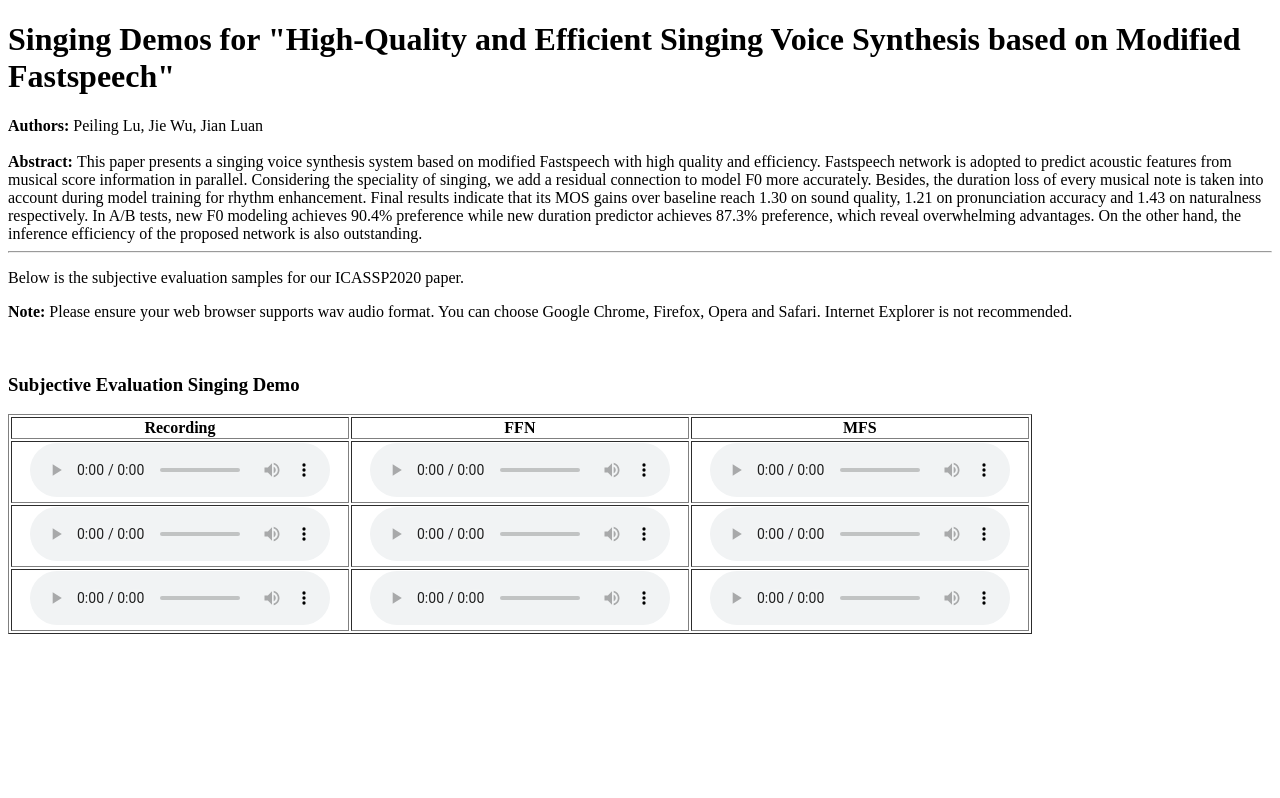
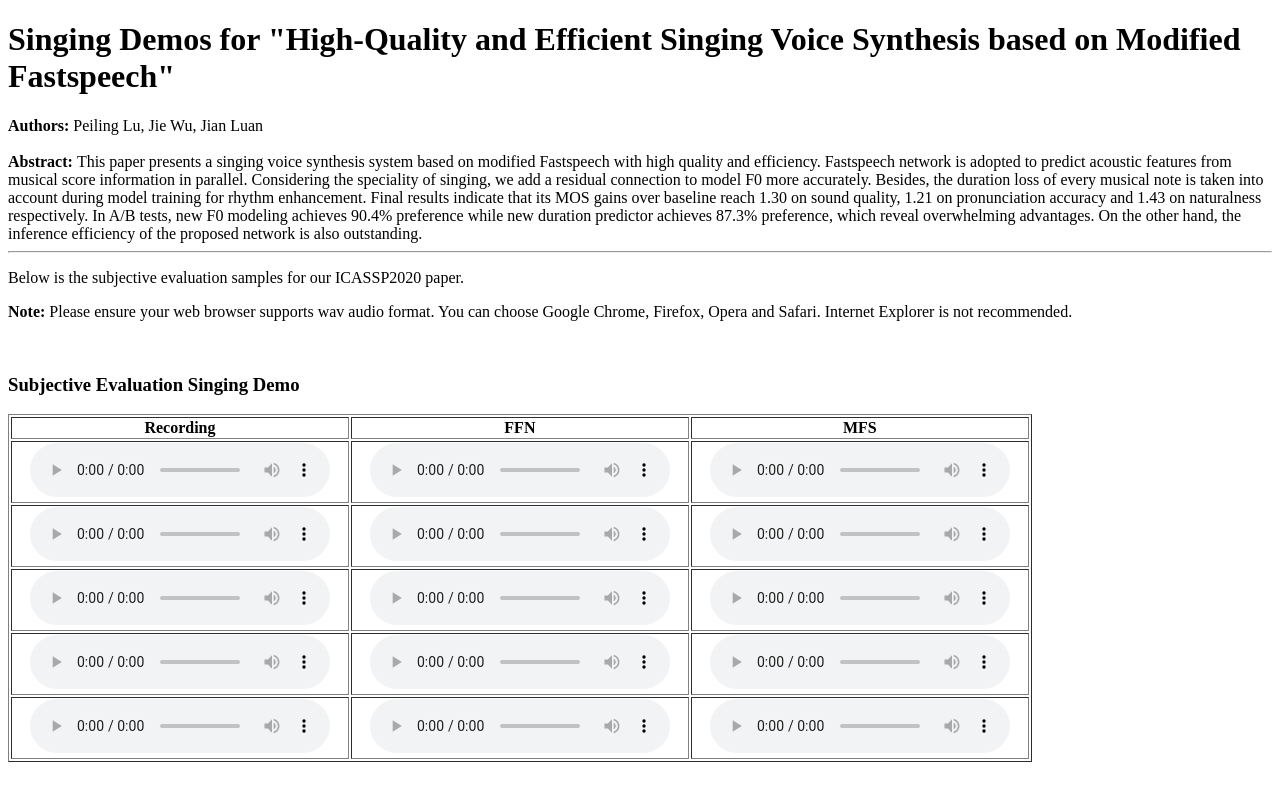
Before and after one commit to peil-muse/icassp2020, a plain HTML site: page index.html in a window 1280 px wide. Drawn offline with Linux system fonts and the light colour scheme.

Commit message:
add two audio samples

```diff
--- a/index.html
+++ b/index.html
@@ -64,5 +64,29 @@
       </audio></td>
     </tr>
 
+    <tr>
+      <td width="26%" style="text-align: center"><audio controls>
+        <source src="audio/Recording4.wav" type="audio/wav">
+      </audio></td>
+      <td width="26%" style="text-align: center"><audio controls>
+        <source src="audio/DNN4.wav" type="audio/wav">
+      </audio></td>
+      <td width="26%" style="text-align: center"><audio controls>
+        <source src="audio/Fastspeech4.wav" type="audio/wav">
+      </audio></td>
+    </tr>
+
+    <tr>
+      <td width="26%" style="text-align: center"><audio controls>
+        <source src="audio/Recording5.wav" type="audio/wav">
+      </audio></td>
+      <td width="26%" style="text-align: center"><audio controls>
+        <source src="audio/DNN5.wav" type="audio/wav">
+      </audio></td>
+      <td width="26%" style="text-align: center"><audio controls>
+        <source src="audio/Fastspeech5.wav" type="audio/wav">
+      </audio></td>
+    </tr>
+
   </tbody>
 </table>
```
Also changed, not shown: 6 other files.
